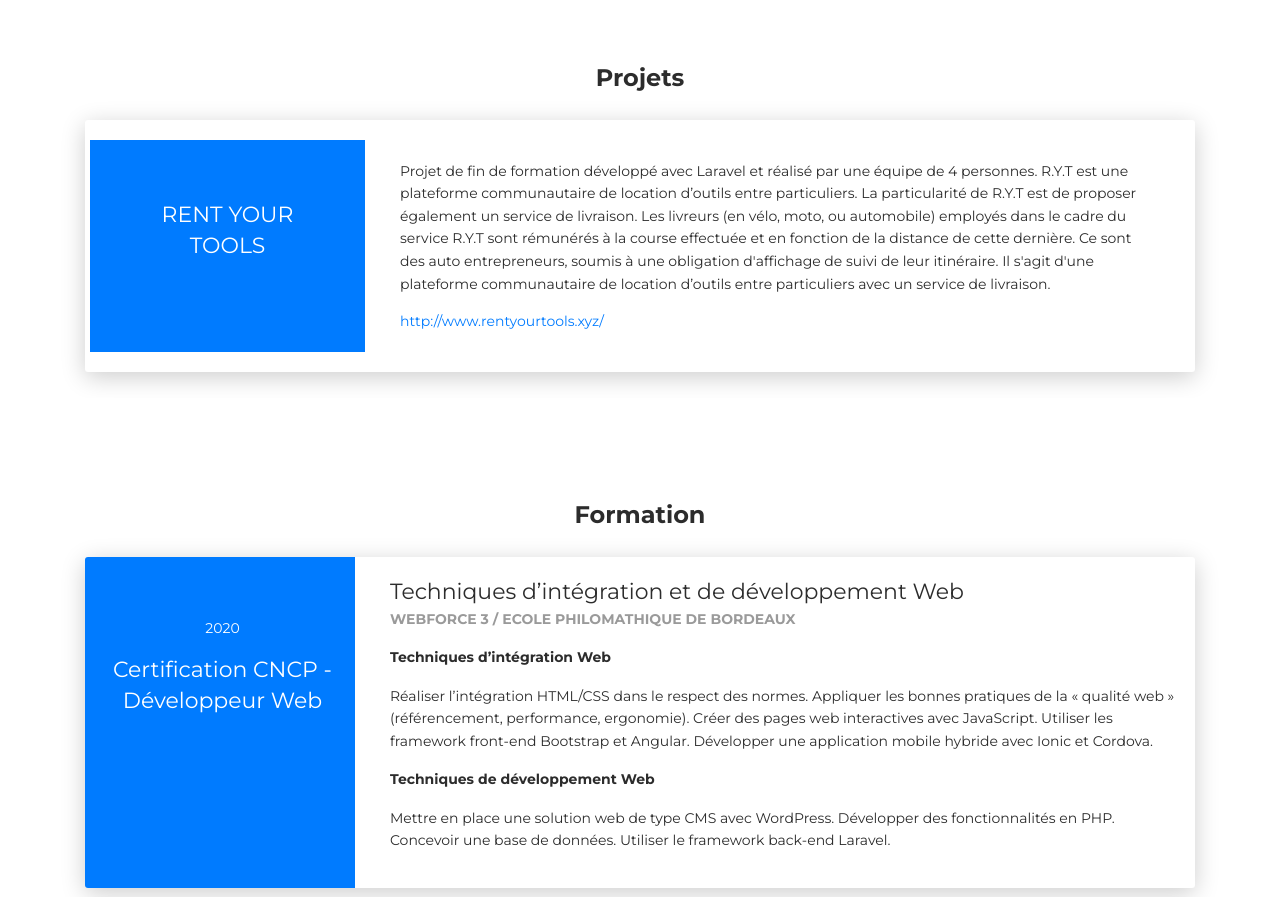
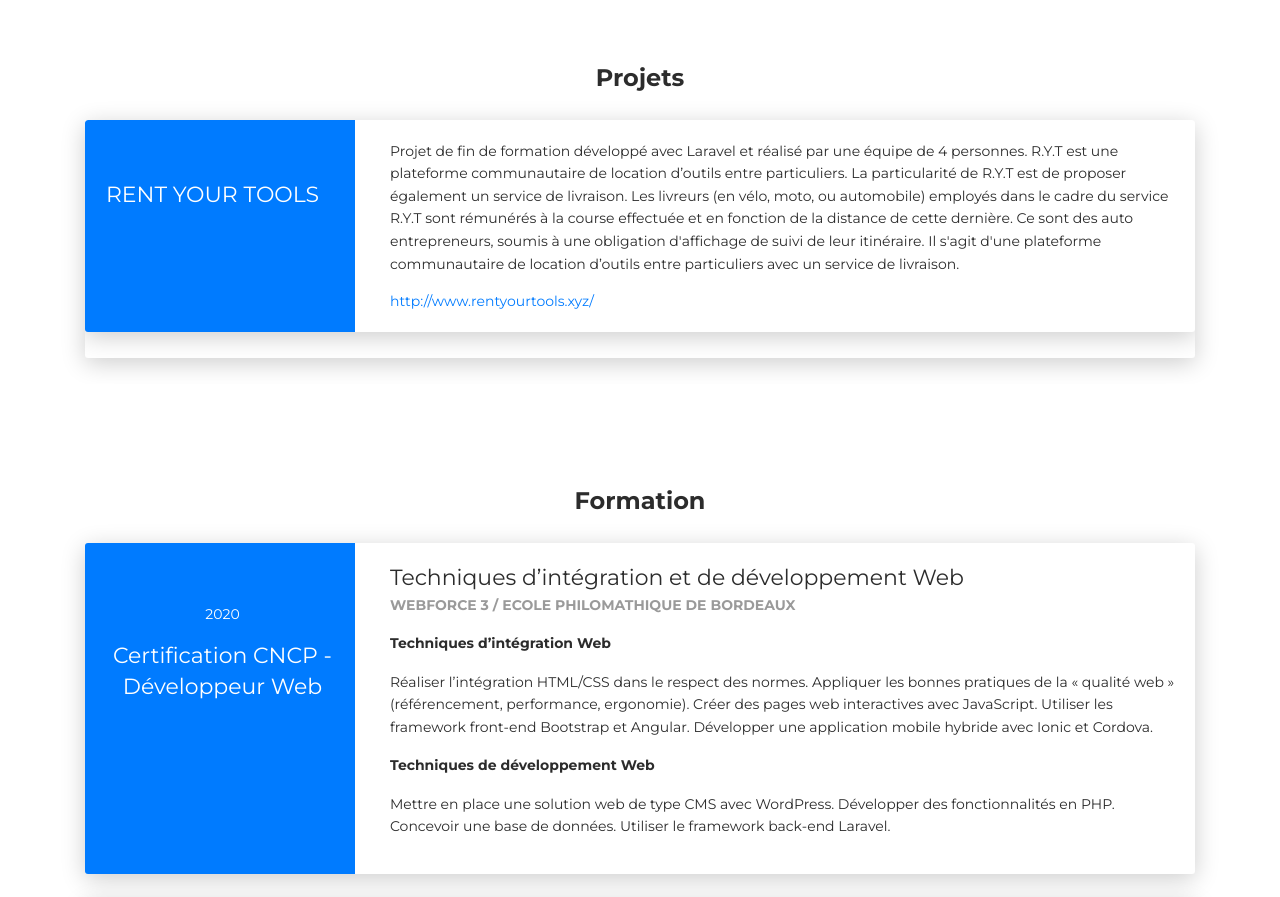
Before and after one commit to NikoBdx/nicolasbrunet.com, a plain HTML site: page index.html in a window 1280 px wide. Shown: the part 1500-2397 px from the top of the page. Drawn offline with Linux system fonts and the light colour scheme.

Commit message:
update
update

```diff
--- a/index.html
+++ b/index.html
@@ -186,7 +186,7 @@
     <div class="h4 text-center mb-4 title">Projets</div>
     <div class="card" data-aos="fade-up" data-aos-anchor-placement="top-bottom">
 
-      <div class="card-body">
+      <div class="card">
         <div class="row">
 
           <div class="col-md-3 bg-primary" data-aos="fade-right" data-aos-offset="50" data-aos-duration="500">
```
